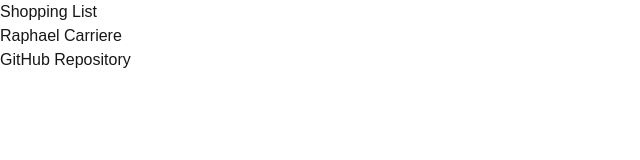
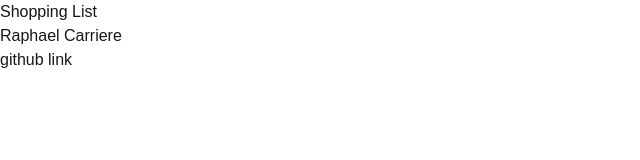
Before and after one commit to imbananacrazy/cprg306-assignments, a Next.js app: page /week-2 in a window 1280 px wide. Shown: the top 160 px of the page, without its empty margins (0-640 px from the left). Built offline with nearby package versions, Linux system fonts and the light colour scheme.

Commit message:
Updated text

```diff
--- a/app/page.tsx
+++ b/app/page.tsx
@@ -4,7 +4,7 @@
   return (
     <main>
       <h1>CPRG 306: Web Development 2 - Assignments</h1>
-      <Link href="/week-2">Week 2 Assignment</Link>
+      <Link href="/week-2">Go to Week 2</Link>
     </main>
   )
 }
--- a/components/student.info.tsx
+++ b/components/student.info.tsx
@@ -4,7 +4,7 @@
     return (
         <div>
             <p>Raphael Carriere</p>
-            <Link href="https://github.com/imbananacrazy/cprg306-assignments">GitHub Repository</Link>
+            <Link href="https://github.com/imbananacrazy/cprg306-assignments">github link</Link>
         </div>
     )
 }
```
